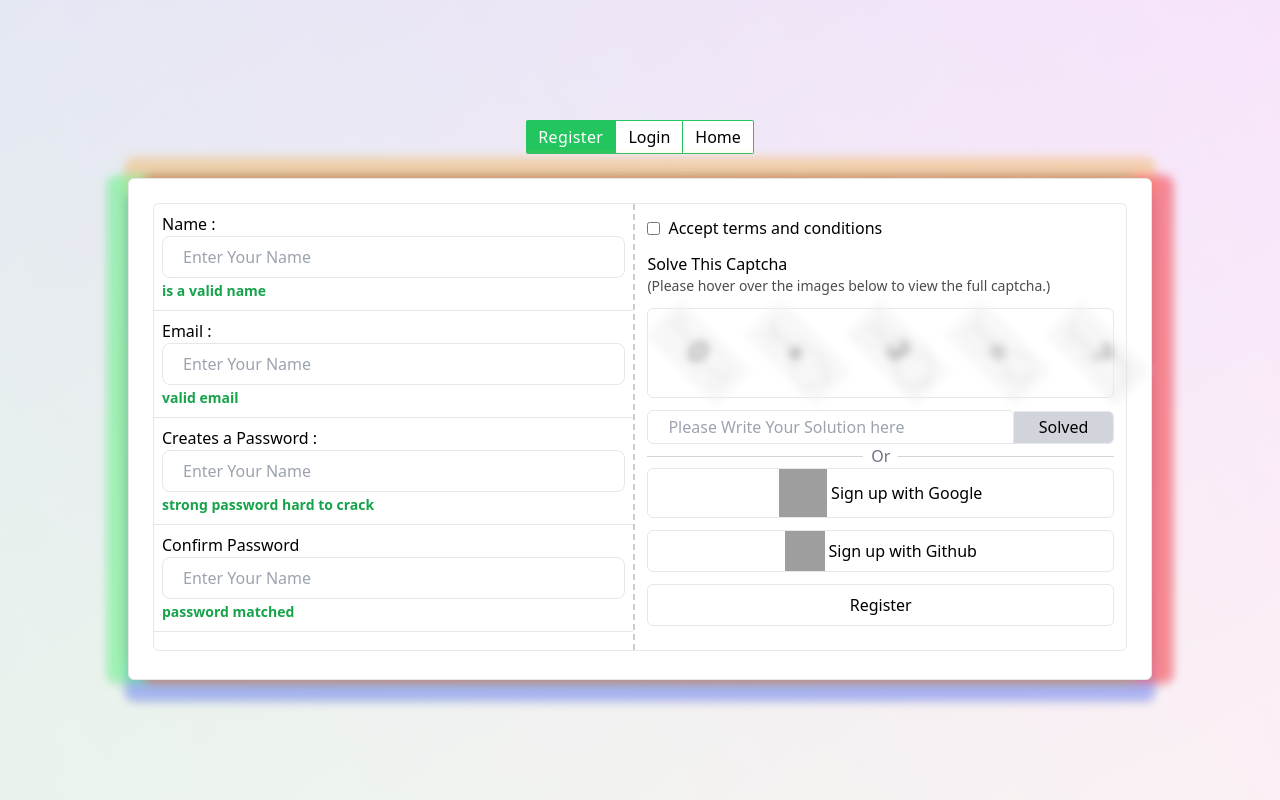
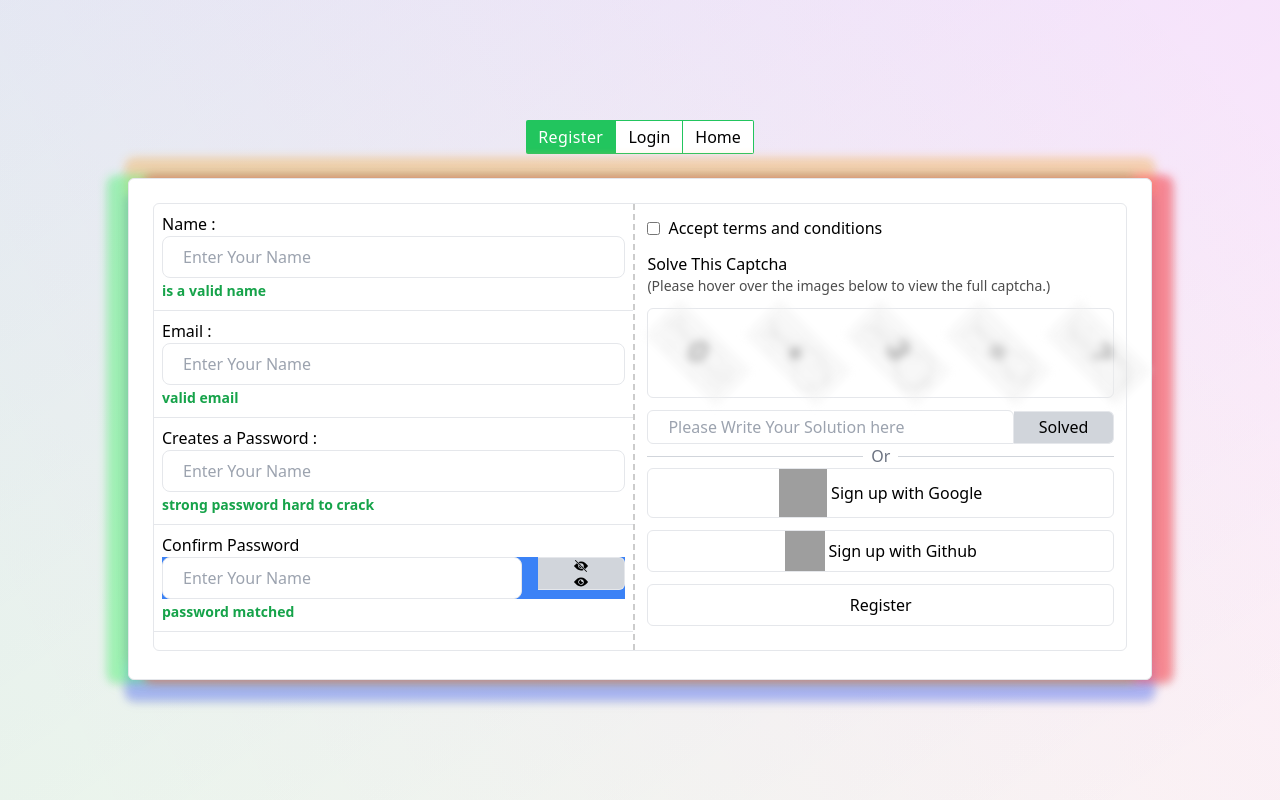
Before and after one commit to ArifMiah07/Portfolio-Arif-Miah, a React (Vite) app: page /v4/register in a window 1280 px wide. Built offline with nearby package versions, Linux system fonts and the light colour scheme; grey boxes are pictures that could not be loaded; a web font is replaced by a local one.

Commit message:
added firebase config

```diff
--- a/package.json
+++ b/package.json
@@ -11,13 +11,14 @@
   },
   "dependencies": {
     "@gsap/react": "^2.1.2",
+    "firebase": "^12.3.0",
     "gsap": "^3.13.0",
     "lucide-react": "^0.454.0",
     "prop-types": "^15.8.1",
     "react": "^18.3.1",
     "react-dom": "^18.3.1",
     "react-helmet-async": "^2.0.5",
-    "react-icons": "^5.3.0",
+    "react-icons": "^5.5.0",
     "react-nice-scroll": "^1.0.0",
     "react-router-dom": "^6.26.1"
   },
--- /dev/null
+++ b/src/Firebase/firebase.config.js
@@ -0,0 +1,24 @@
+// Import the functions you need from the SDKs you need
+import { initializeApp } from "firebase/app";
+import { getAnalytics } from "firebase/analytics";
+// TODO: Add SDKs for Firebase products that you want to use
+// https://firebase.google.com/docs/web/setup#available-libraries
+
+// Your web app's Firebase configuration
+// For Firebase JS SDK v7.20.0 and later, measurementId is optional
+const firebaseConfig = {
+  apiKey: import.meta.env.VITE_apiKey,
+  authDomain: import.meta.env.VITE_authDomain,
+  projectId: import.meta.env.VITE_projectId,
+  storageBucket: import.meta.env.VITE_storageBucket,
+  messagingSenderId: import.meta.env.VITE_messagingSenderId,
+  appId: import.meta.env.VITE_appId,
+  measurementId: import.meta.env.VITE_measurementId,
+};
+
+// Initialize Firebase
+const app = initializeApp(firebaseConfig);
+const analytics = getAnalytics(app);
+console.log(analytics);
+
+export default app;
--- a/src/Version/version4/pages/auth/register.jsx
+++ b/src/Version/version4/pages/auth/register.jsx
@@ -1,4 +1,5 @@
 import { useEffect, useState } from "react";
+import { IoIosEye, IoIosEyeOff } from "react-icons/io";
 import { Link, useLocation } from "react-router-dom";
 
 export default function Register() {
@@ -175,6 +176,7 @@ export default function Register() {
               className="border-l-0 border-t-0 border-b border-r-0 w-full p-2"
               htmlFor="name">
               <span className="mr-3">Confirm Password</span>
+              <div className=" flex flex-row gap-4 bg-blue-500   ">
                 <input
                   type="password"
                   name="confirmPassword"
@@ -183,6 +185,15 @@ export default function Register() {
                   placeholder="Enter Your Name"
                   className="outline-none border rounded-lg px-5 py-2 w-full   "
                 />
+                <div
+                  className={` border-l-0 border-t border-b border-r  rounded-r-md  w-[100px] h-[33px] flex flex-col items-center justify-center px-6 ${
+                    isCaptchaSolved ? "bg-green-500 text-white" : "bg-gray-300"
+                  }  `}>
+                  <button disabled={!isCaptchaSolved} className={`w-fit px-2 `}>
+                    <span><IoIosEyeOff /></span> <span><IoIosEye /></span>
+                  </button>
+                </div>
+              </div>
               <span className="text-green-600 text-pretty text-sm font-semibold ">
                 password matched
               </span>
```
Also changed, not shown: 2 other files (tests, documents, lock files or other folders). Lines whose indentation alone changed are shown as unchanged.
